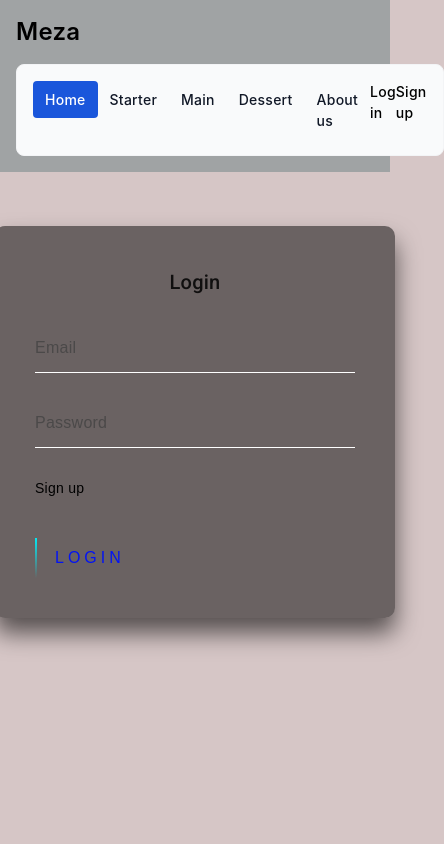
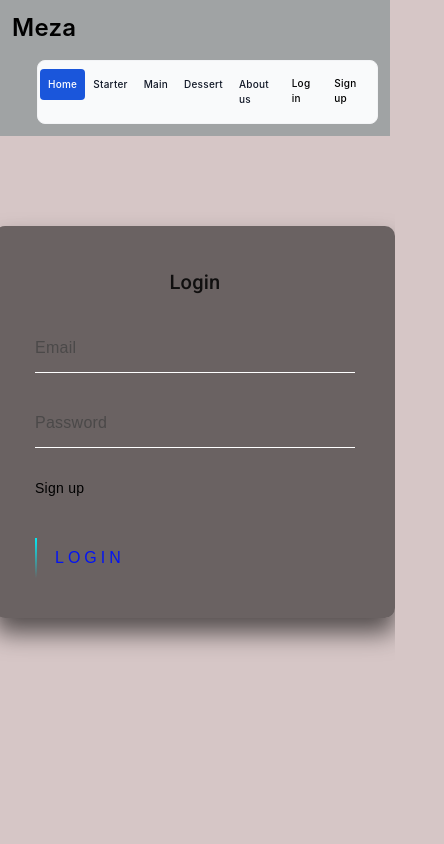
Before and after one commit to chas-academy/u06-fullstack-recipe-app-Ahmedalmasrii, an Angular app in the folder meza/: page /login in a window 390 px wide. Shown: the top 844 px of the page, 444 px wide, since content can reach past the window. Built offline with nearby package versions, Linux system fonts and the light colour scheme.

Commit message:
Finslipning av nav samt fixat till searchbar

```diff
--- a/meza/src/app/pages/navbar/navbar.component.html
+++ b/meza/src/app/pages/navbar/navbar.component.html
@@ -2,9 +2,9 @@
   class="naven bg-gray-600 border-gray-200 dark:bg-gray-900 dark:border-gray-700"
 >
   <div
-    class="max-w-screen-xl flex flex-wrap items-center justify-between mx-auto p-4"
+    class="max-w-screen-xl flex flex-wrap items-center justify-between mx-auto p-3"
   >
-    <a  class="flex items-center space-x-3 rtl:space-x-reverse">
+    <a class="flex items-center space-x-3 rtl:space-x-reverse">
       <span
         class="self-center text-2xl font-semibold whitespace-nowrap dark:text-white"
         >Meza</span
@@ -12,48 +12,47 @@
     </a>
 
     <ul
-      class="flex flex-row font-medium p-4 md:p-2 mt-4 border border-gray-100 rounded-lg bg-gray-50 md:space-x-8 rtl:space-x-reverse md:flex-row md:mt-0 md:border-0 md:bg-white dark:bg-gray-800 md:dark:bg-gray-900 dark:border-gray-700"
+      class="flex flex-row font-medium py-2 px-0.5 md:p-2 mt-4 border border-gray-100 rounded-lg bg-gray-50 md:space-x-8 rtl:space-x-reverse md:flex-row md:mt-0 md:border-0 md:bg-white dark:bg-gray-800 md:dark:bg-gray-900 dark:border-gray-700"
     >
       <li>
         <a
-          routerLink='/home'
-          class="block py-2 px-3 text-white bg-blue-700 rounded md:bg-transparent md:text-blue-700 md:p-0 md:dark:text-blue-500 dark:bg-blue-600 md:dark:bg-transparent"
+          routerLink="/home"
+          class="block py-2 px-2 text-white bg-blue-700 rounded md:bg-transparent md:text-blue-700 md:p-0 md:dark:text-blue-500 dark:bg-blue-600 md:dark:bg-transparent"
           aria-current="page"
           >Home</a
         >
       </li>
-      <li></li>
       <li>
         <a
-        routerLink='/starter'
-         class="block py-2 px-3 text-gray-900 rounded hover:bg-gray-100 md:hover:bg-transparent md:border-0 md:hover:text-blue-700 md:p-0 dark:text-white md:dark:hover:text-blue-500 dark:hover:bg-gray-700 dark:hover:text-white md:dark:hover:bg-transparent"
+          routerLink="/starter"
+          class="block py-2 px-2 text-gray-900 rounded hover:bg-gray-100 md:hover:bg-transparent md:border-0 md:hover:text-blue-700 md:p-0 dark:text-white md:dark:hover:text-blue-500 dark:hover:bg-gray-700 dark:hover:text-white md:dark:hover:bg-transparent"
           >Starter</a
         >
       </li>
       <li>
         <a
-        routerLink='/mains'
-          class="block py-2 px-3 text-gray-900 rounded hover:bg-gray-100 md:hover:bg-transparent md:border-0 md:hover:text-blue-700 md:p-0 dark:text-white md:dark:hover:text-blue-500 dark:hover:bg-gray-700 dark:hover:text-white md:dark:hover:bg-transparent"
+          routerLink="/mains"
+          class="block py-2 px-2 text-gray-900 rounded hover:bg-gray-100 md:hover:bg-transparent md:border-0 md:hover:text-blue-700 md:p-0 dark:text-white md:dark:hover:text-blue-500 dark:hover:bg-gray-700 dark:hover:text-white md:dark:hover:bg-transparent"
           >Main</a
         >
       </li>
       <li>
         <a
-        routerLink='/dessert'
-          class="block py-2 px-3 text-gray-900 rounded hover:bg-gray-100 md:hover:bg-transparent md:border-0 md:hover:text-blue-700 md:p-0 dark:text-white md:dark:hover:text-blue-500 dark:hover:bg-gray-700 dark:hover:text-white md:dark:hover:bg-transparent"
+          routerLink="/dessert"
+          class="block py-2 px-2 text-gray-900 rounded hover:bg-gray-100 md:hover:bg-transparent md:border-0 md:hover:text-blue-700 md:p-0 dark:text-white md:dark:hover:text-blue-500 dark:hover:bg-gray-700 dark:hover:text-white md:dark:hover:bg-transparent"
           >Dessert</a
         >
       </li>
       <li>
         <a
-        routerLink='/omoss'
-          class="block py-2 px-3 text-gray-900 rounded hover:bg-gray-100 md:hover:bg-transparent md:border-0 md:hover:text-blue-700 md:p-0 dark:text-white md:dark:hover:text-blue-500 dark:hover:bg-gray-700 dark:hover:text-white md:dark:hover:bg-transparent"
+          routerLink="/omoss"
+          class="block py-2 px-2 text-gray-900 rounded hover:bg-gray-100 md:hover:bg-transparent md:border-0 md:hover:text-blue-700 md:p-0 dark:text-white md:dark:hover:text-blue-500 dark:hover:bg-gray-700 dark:hover:text-white md:dark:hover:bg-transparent"
           >About us</a
         >
       </li>
 
       @if (!loggedIn){
-      <li>
+      <li class="list-item px-2">
         <a
           routerLink="/login"
           routerLinkActive="active"
@@ -61,7 +60,7 @@
           >Log in</a
         >
       </li>
-      <li>
+      <li class="list-item px-2">
         <a
           routerLink="/signup"
           routerLinkActive="active"
@@ -70,7 +69,7 @@
         >
       </li>
       } @else {
-      <li class="list-item cursor-pointer" (click)="logout()">Logout</li>
+      <li class="list-item px-2 cursor-pointer" (click)="logout()">Logout</li>
 
       }
     </ul>
--- a/meza/src/app/pages/navbar/navbar.component.scss
+++ b/meza/src/app/pages/navbar/navbar.component.scss
@@ -4,3 +4,20 @@
 .naven {
   background-color: #a0a3a4;
 }
+
+@media only screen and (max-width : 390px) {
+  .naven {
+    div {
+      ul {
+        margin-left: 25px;
+        li {
+          font-size: 10px;
+
+        }
+        .list-item {
+          margin-top: 7px;
+        }
+      }
+    }
+  }
+}
--- a/meza/src/app/search/search.component.html
+++ b/meza/src/app/search/search.component.html
@@ -1,6 +1,6 @@
 <div class="search-wrap">
   <div class="relative">
-    <div class="flex flex-row p-4 justify-center">
+    <!-- <div class="flex flex-row p-4 justify-center">
       <input
         class="block w-100 p-4 ps-10 text-sm text-gray-900 border border-gray-300 rounded-lg bg-gray-50 focus:ring-blue-500 focus:border-blue-500 dark:bg-gray-700 dark:border-gray-600 dark:placeholder-gray-400 dark:text-white dark:focus:ring-blue-500 dark:focus:border-blue-500"
         placeholder="Search food recipe..."
@@ -18,8 +18,8 @@
       >
         Search
       </button>
-    </div>
-    <div class="toogle-wrap flex justify-center p-4">
+    </div> -->
+    <!-- <div class="toogle-wrap flex justify-center p-4">
       <mat-slide-toggle [(ngModel)]="pork" (change)="onSearch()" class="toggle"
         >Pork-free</mat-slide-toggle
       >
@@ -32,6 +32,71 @@
         class="toggle"
         >Gluten-free</mat-slide-toggle
       >
+    </div> -->
+    <div class="flex flex-col items-center">
+      <label
+        for="food"
+        class="block text-center mb-1 font-medium text-gray-900 dark:text-white text-xl mt-2"
+        >Food preferences</label
+      >
+      <select
+        id="food"
+        [(ngModel)]="selectedFood"
+        (ngModelChange)="onSearch()"
+        placeholder="Select food"
+        class="bg-gray-50 border border-gray-300 text-gray-900 text-sm rounded-lg focus:ring-blue-500 focus:border-blue-500 block w-80 p-2.5 dark:bg-gray-700 dark:border-gray-600 dark:placeholder-gray-400 dark:text-white dark:focus:ring-blue-500 dark:focus:border-blue-500"
+      >
+        <option value="">-- Select food recipe --</option>
+        @for (food of foodList; track food.value){
+        <option [value]="food.value">{{ food.name }}</option>
+        }
+      </select>
+    </div>
+    <div
+  class="d-flex flex-row mb-4 bg-gradient-to-br from-white to-gray-100 dark:from-gray-800 dark:to-gray-700 rounded-lg shadow-lg p-5 text-center"
+>
+  <div class="max-w-md mx-auto">
+    <label
+      for="default-search"
+      class="mb-2 text-sm font-medium text-gray-900 sr-only dark:text-white"
+      >Search</label
+    >
+    <div class="relative">
+      <div
+        class="absolute inset-y-0 start-0 flex items-center ps-3 pointer-events-none"
+      >
+        <svg
+          class="w-4 h-4 text-gray-500 dark:text-gray-400"
+          aria-hidden="true"
+          xmlns="http://www.w3.org/2000/svg"
+          fill="none"
+          viewBox="0 0 20 20"
+        >
+          <path
+            stroke="currentColor"
+            stroke-linecap="round"
+            stroke-linejoin="round"
+            stroke-width="2"
+            d="m19 19-4-4m0-7A7 7 0 1 1 1 8a7 7 0 0 1 14 0Z"
+          />
+        </svg>
+      </div>
+      <input
+        [(ngModel)]="querySearch"
+        type="search"
+        id="default-search"
+        class="block w-full p-4 ps-10 text-sm text-gray-900 border border-gray-300 rounded-lg bg-gray-50 focus:ring-blue-500 focus:border-blue-500 dark:bg-gray-700 dark:border-gray-600 dark:placeholder-gray-400 dark:text-white dark:focus:ring-blue-500 dark:focus:border-blue-500"
+        placeholder="Search Chicken, Meat ..."
+        required
+      />
+      <button
+        type="submit"
+        [disabled]="!querySearch"
+        (click)="onSearch()"
+        class="text-white absolute end-2.5 bottom-2.5 bg-blue-400 hover:bg-blue-200 focus:ring-4 focus:outline-none focus:ring-blue-700 font-medium rounded-lg text-sm px-4 py-2 dark:bg-blue-600 dark:hover:bg-blue-700 dark:focus:ring-blue-800"
+      >
+        Search
+      </button>
     </div>
   </div>
 </div>
--- a/meza/src/app/search/search.component.scss
+++ b/meza/src/app/search/search.component.scss
@@ -2,6 +2,6 @@
 
 
 
-.toggle{
-    margin-right: 2rem;
-}
+// .toggle{
+//     margin-right: 2rem;
+// }
```
